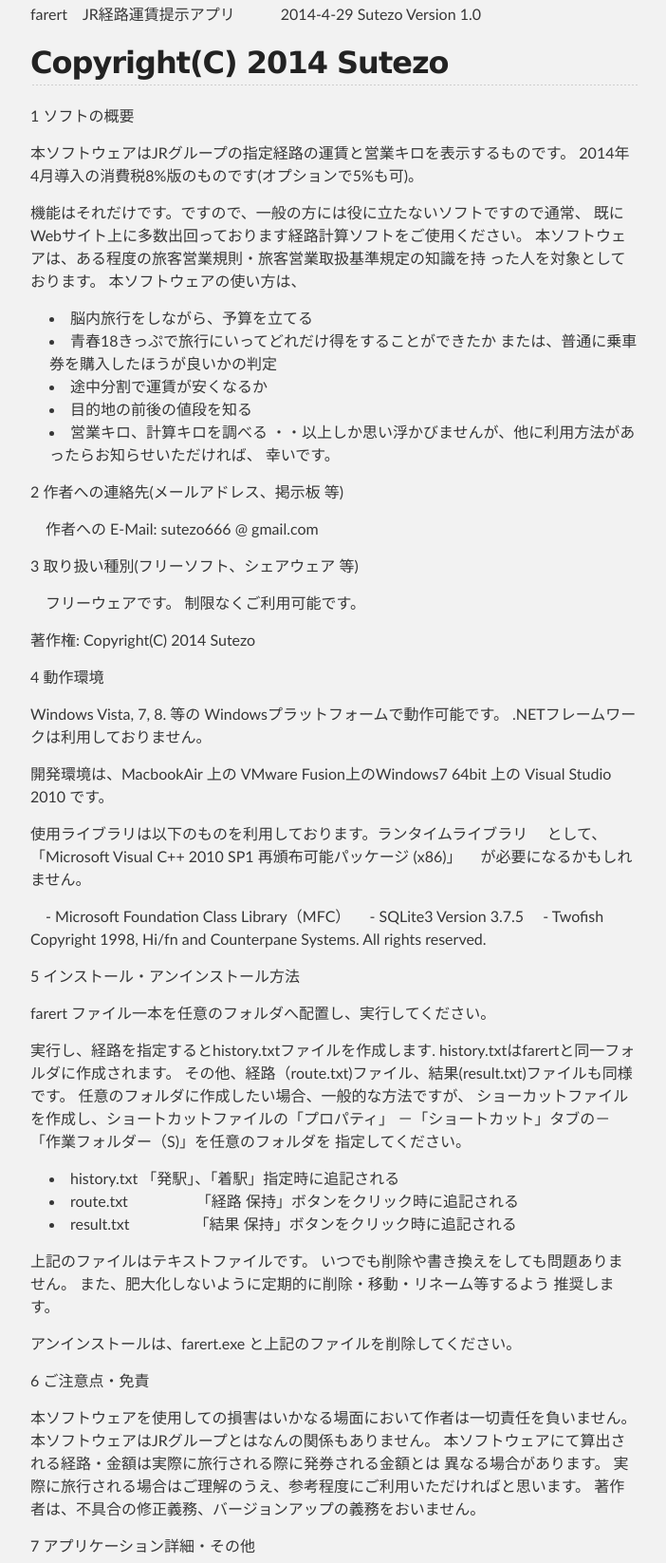
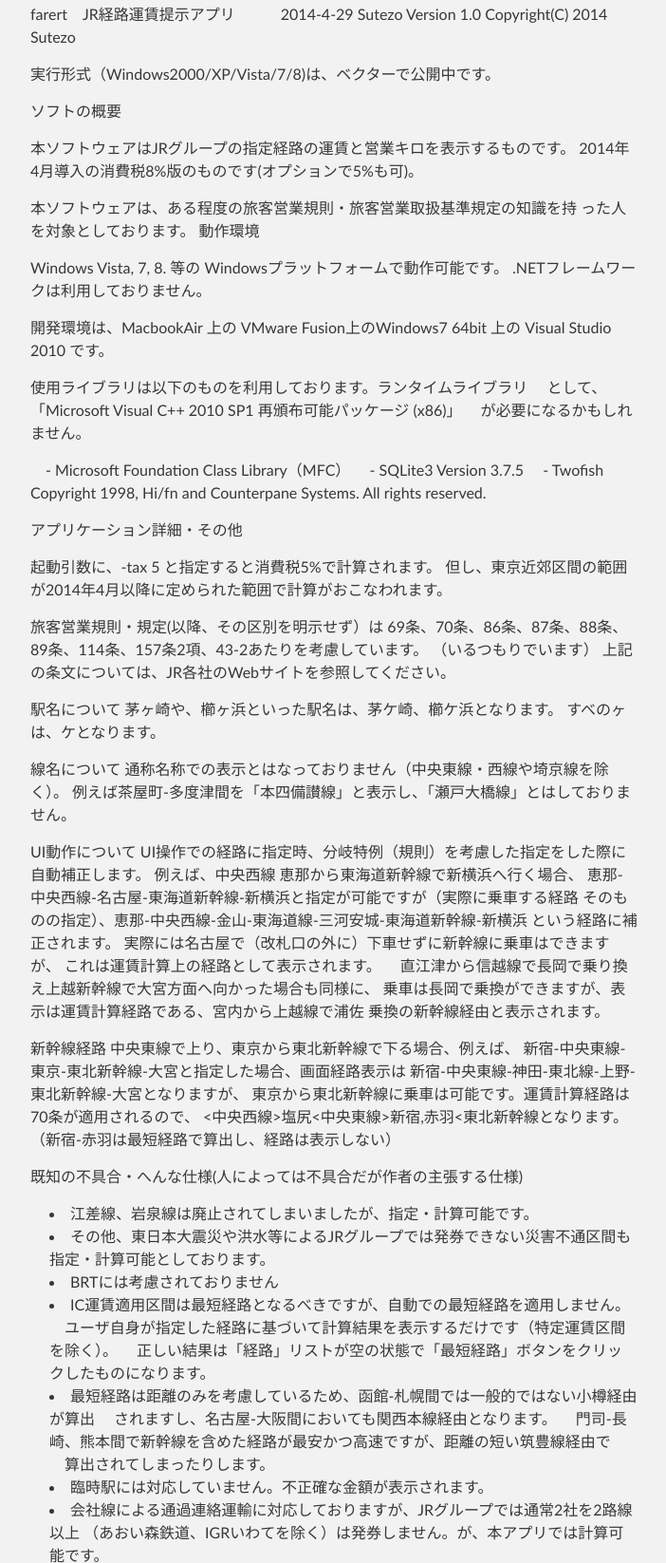
Before and after one commit to farert/farert, a plain HTML site: page index.html in a window 1280 px wide. Shown: the part 293-1939 px from the top of the page at 95% size, without its empty margins (288-990 px from the left). Drawn offline with Linux system fonts and the light colour scheme.

Commit message:
Create gh-pages branch via GitHub

```diff
--- a/index.html
+++ b/index.html
@@ -4,7 +4,7 @@
   <head>
     <meta charset='utf-8' />
     <meta http-equiv="X-UA-Compatible" content="chrome=1" />
-    <meta name="description" content="Farert : Show fare of the pass of the JR Line（任意経路指定JR運賃・営業キロ表示ツール）" />
+    <meta name="description" content="Farert : Show fare of the pass of the JR Line（任意経路指定JR運賃・営業キロ表示ツール）ソースコード一式" />
 
     <link rel="stylesheet" type="text/css" media="screen" href="stylesheets/stylesheet.css">
 
@@ -19,7 +19,7 @@
           <a id="forkme_banner" href="https://github.com/farert/farert">View on GitHub</a>
 
           <h1 id="project_title">Farert</h1>
-          <h2 id="project_tagline">Show fare of the pass of the JR Line（任意経路指定JR運賃・営業キロ表示ツール）</h2>
+          <h2 id="project_tagline">Show fare of the pass of the JR Line（任意経路指定JR運賃・営業キロ表示ツール）ソースコード一式</h2>
 
             <section id="downloads">
               <a class="zip_download_link" href="https://github.com/farert/farert/zipball/master">Download this project as a .zip file</a>
@@ -32,43 +32,19 @@
     <div id="main_content_wrap" class="outer">
       <section id="main_content" class="inner">
         <p>farert　JR経路運賃提示アプリ　　　2014-4-29 Sutezo
-                                       Version 1.0</p>
+                                       Version 1.0
+Copyright(C) 2014 Sutezo</p>
 
-<h2>
-<a name="copyrightc-2014-sutezo" class="anchor" href="#copyrightc-2014-sutezo"><span class="octicon octicon-link"></span></a>Copyright(C) 2014 Sutezo</h2>
+<p>実行形式（Windows2000/XP/Vista/7/8)は、ベクターで公開中です。</p>
 
-<p>1 ソフトの概要</p>
+<p>ソフトの概要</p>
 
 <p>本ソフトウェアはJRグループの指定経路の運賃と営業キロを表示するものです。
 2014年4月導入の消費税8%版のものです(オプションで5%も可)。</p>
 
-<p>機能はそれだけです。ですので、一般の方には役に立たないソフトですので通常、
-既にWebサイト上に多数出回っております経路計算ソフトをご使用ください。
-本ソフトウェアは、ある程度の旅客営業規則・旅客営業取扱基準規定の知識を持
+<p>本ソフトウェアは、ある程度の旅客営業規則・旅客営業取扱基準規定の知識を持
 った人を対象としております。
-本ソフトウェアの使い方は、</p>
-
-<ul>
-<li>脳内旅行をしながら、予算を立てる</li>
-<li>青春18きっぷで旅行にいってどれだけ得をすることができたか
-または、普通に乗車券を購入したほうが良いかの判定</li>
-<li>途中分割で運賃が安くなるか</li>
-<li>目的地の前後の値段を知る</li>
-<li>営業キロ、計算キロを調べる
-・・以上しか思い浮かびませんが、他に利用方法があったらお知らせいただければ、
- 幸いです。</li>
-</ul><p>2 作者への連絡先(メールアドレス、掲示板 等)</p>
-
-<p>　作者への E-Mail: sutezo666 @ gmail.com</p>
-
-<p>3 取り扱い種別(フリーソフト、シェアウェア 等)</p>
-
-<p>　フリーウェアです。
-  制限なくご利用可能です。</p>
-
-<p>著作権: Copyright(C) 2014 Sutezo</p>
-
-<p>4 動作環境</p>
+動作環境</p>
 
 <p>Windows Vista, 7, 8. 等の Windowsプラットフォームで動作可能です。
   .NETフレームワークは利用しておりません。</p>
@@ -85,39 +61,7 @@
 　- Twofish
     Copyright 1998, Hi/fn and Counterpane Systems.  All rights reserved.</p>
 
-<p>5 インストール・アンインストール方法</p>
-
-<p>farert ファイル一本を任意のフォルダへ配置し、実行してください。</p>
-
-<p>実行し、経路を指定するとhistory.txtファイルを作成します.
-history.txtはfarertと同一フォルダに作成されます。
-その他、経路（route.txt)ファイル、結果(result.txt)ファイルも同様です。
-任意のフォルダに作成したい場合、一般的な方法ですが、
-ショーカットファイルを作成し、ショートカットファイルの「プロパティ」
-－「ショートカット」タブの－「作業フォルダー（S)」を任意のフォルダを
-指定してください。</p>
-
-<ul>
-<li>history.txt        「発駅」、「着駅」指定時に追記される</li>
-<li>route.txt　　　　　「経路 保持」ボタンをクリック時に追記される</li>
-<li>result.txt　　　　 「結果 保持」ボタンをクリック時に追記される</li>
-</ul><p>上記のファイルはテキストファイルです。
-いつでも削除や書き換えをしても問題ありません。
-また、肥大化しないように定期的に削除・移動・リネーム等するよう
-推奨します。</p>
-
-<p>アンインストールは、farert.exe と上記のファイルを削除してください。</p>
-
-<p>6 ご注意点・免責</p>
-
-<p>本ソフトウェアを使用しての損害はいかなる場面において作者は一切責任を負いません。
-本ソフトウェアはJRグループとはなんの関係もありません。
-本ソフトウェアにて算出される経路・金額は実際に旅行される際に発券される金額とは
-異なる場合があります。
-実際に旅行される場合はご理解のうえ、参考程度にご利用いただければと思います。
-著作者は、不具合の修正義務、バージョンアップの義務をおいません。</p>
-
-<p>7 アプリケーション詳細・その他</p>
+<p>アプリケーション詳細・その他</p>
 
 <p>起動引数に、-tax 5 と指定すると消費税5%で計算されます。
 但し、東京近郊区間の範囲が2014年4月以降に定められた範囲で計算がおこなわれます。</p>
@@ -172,9 +116,10 @@ UI操作での経路に指定時、分岐特例（規則）を考慮した指定
 <li>臨時駅には対応していません。不正確な金額が表示されます。</li>
 <li>会社線による通過連絡運輸に対応しておりますが、JRグループでは通常2社を2路線以上
 （あおい森鉄道、IGRいわてを除く）は発券しません。が、本アプリでは計算可能です。</li>
-</ul><p>Issueでバグ報告等を受け付けております。</p>
-
-<p>以上</p>
+<li>データベース（Excel)は、配布を取りやめました。ご要望の方にはご連絡頂ければ、
+　個別にメールでお送りします。</li>
+</ul><p>Issueでバグ報告等を受け付けております。
+作者の今後は、iOS版の開発にシフトしてゆきます。</p>
       </section>
     </div>
 
```
Also changed, not shown: params.json (+1 -1 lines).
